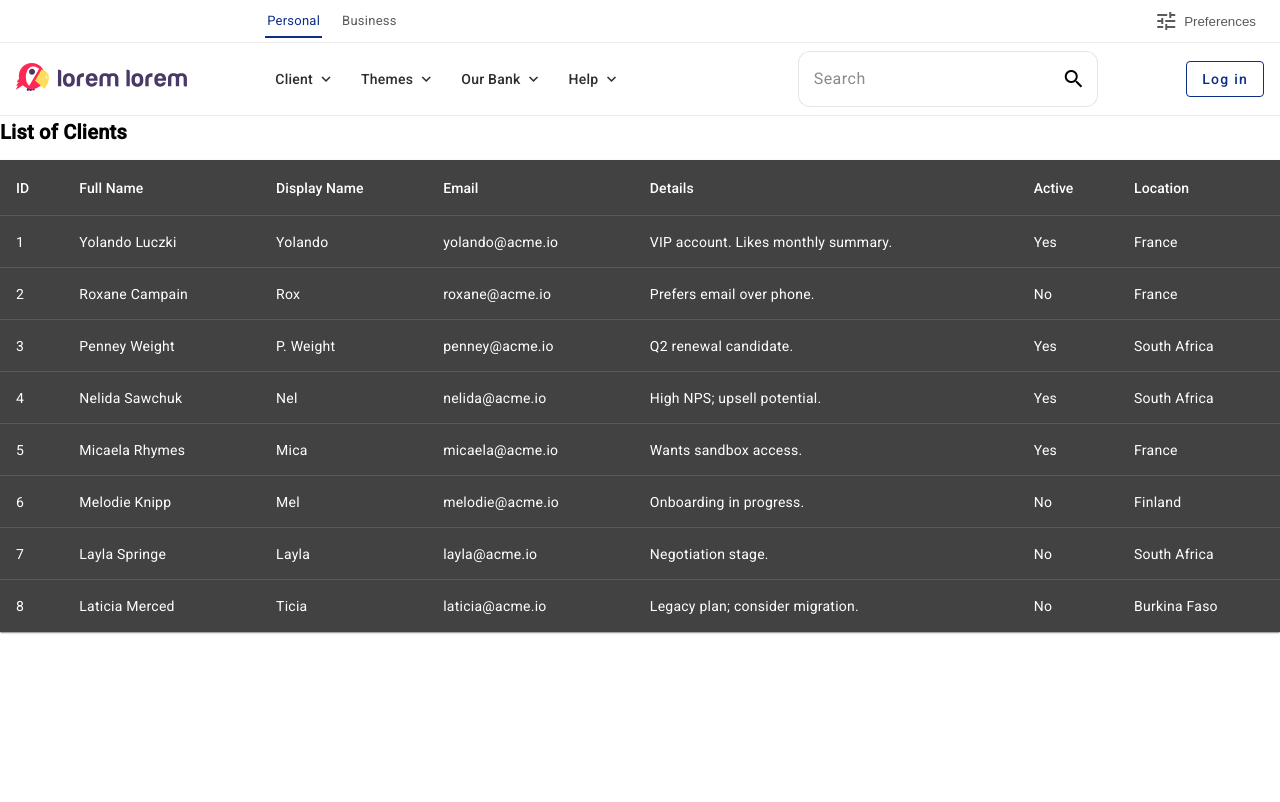
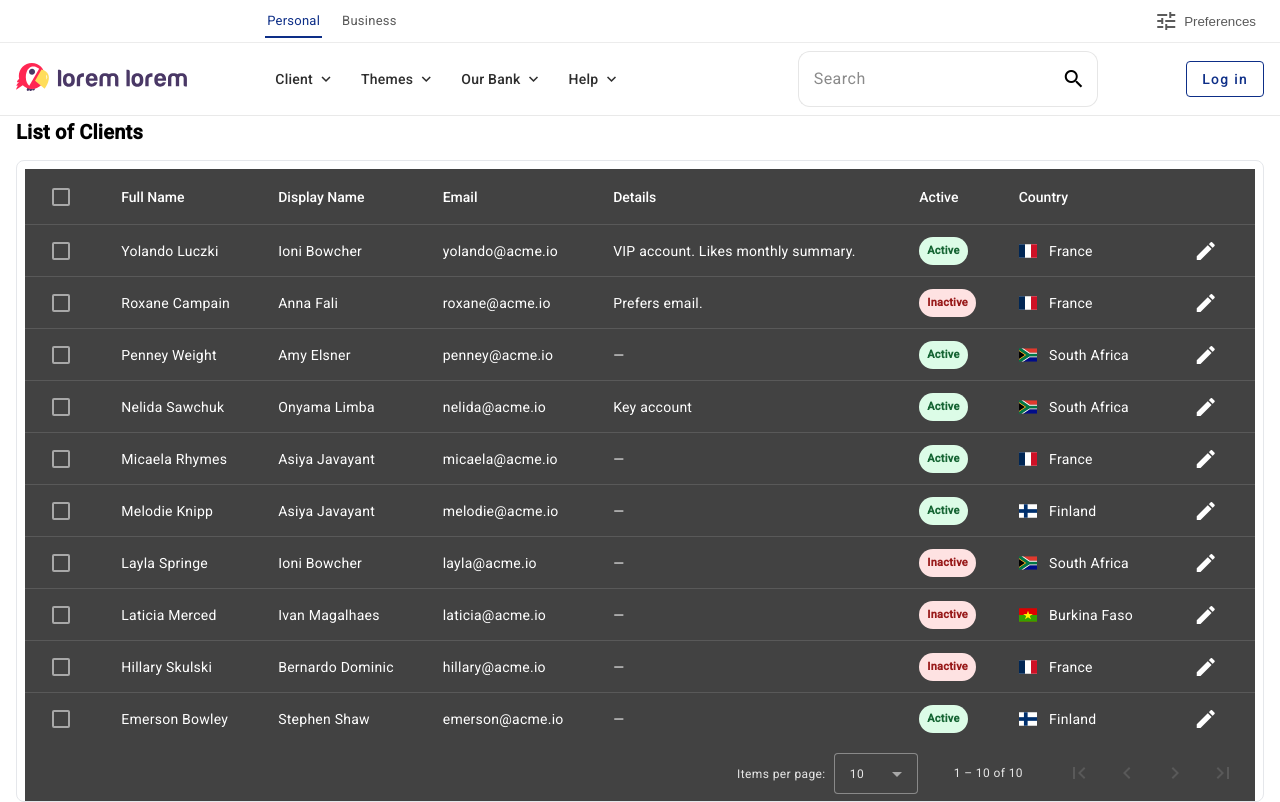
Before and after one commit to furqonajiy/crud-client, an Angular app in the folder fe-angular/: page /client in a window 1280 px wide. Built offline with nearby package versions, Linux system fonts and the light colour scheme.

Commit message:
Show Table component

```diff
--- a/fe-angular/src/app/components/client/client.component.css
+++ b/fe-angular/src/app/components/client/client.component.css
@@ -1,2 +1,33 @@
 .full-width { width: 100%; }
 h2 { margin: 0 0 12px; font-weight: 700; }
+
+.container {
+  max-width: 1280px;
+  margin: 0 auto;
+  padding: 0 16px;
+}
+
+/* ----- Client Table ----- */
+.table-card {
+  background: #fff;
+  border: 1px solid #e5e7eb;
+  border-radius: 8px;
+  padding: 8px 8px 0;
+}
+
+/* Row hover */
+.mat-mdc-row:hover { background: #f9fafb; }
+.mat-column-email { word-break: break-all; }
+
+.chip {
+  font-size: 11px;
+  font-weight: 700;
+  padding: 4px 8px;
+  border-radius: 999px;
+  display: inline-block;
+}
+.chip-active    { background: #dcfce7; color: #166534; }
+.chip-inactive  { background: #fee2e2; color: #991b1b; }
+
+/* ----- Flag ----- */
+.fi { margin-right: 8px; }
--- a/fe-angular/src/app/components/client/client.component.html
+++ b/fe-angular/src/app/components/client/client.component.html
@@ -1,49 +1,82 @@
+<div class="container">
+  <div class="page-header">
     <h2>List of Clients</h2>
+  </div>
 
-<table mat-table [dataSource]="data" class="mat-elevation-z1 full-width">
+  <div class="table-card">
+    <table mat-table [dataSource]="dataSource" matSort>
 
-  <!-- ID -->
-  <ng-container matColumnDef="id">
-    <th mat-header-cell *matHeaderCellDef> ID </th>
-    <td mat-cell *matCellDef="let c"> {{ c.id }} </td>
+      <!-- Select -->
+      <ng-container matColumnDef="select">
+        <th mat-header-cell *matHeaderCellDef>
+          <mat-checkbox (change)="masterToggle()" [checked]="isAllSelected()"
+            [indeterminate]="selection.hasValue() && !isAllSelected()">
+          </mat-checkbox>
+        </th>
+        <td mat-cell *matCellDef="let row">
+          <mat-checkbox (click)="$event.stopPropagation()" (change)="selection.toggle(row)"
+            [checked]="selection.isSelected(row)">
+          </mat-checkbox>
+        </td>
       </ng-container>
 
       <!-- Full Name -->
       <ng-container matColumnDef="fullName">
-    <th mat-header-cell *matHeaderCellDef> Full Name </th>
-    <td mat-cell *matCellDef="let c"> {{ c.fullName }} </td>
+        <th mat-header-cell *matHeaderCellDef mat-sort-header>Full Name</th>
+        <td mat-cell *matCellDef="let row">{{ row.fullName }}</td>
       </ng-container>
 
       <!-- Display Name -->
       <ng-container matColumnDef="displayName">
-    <th mat-header-cell *matHeaderCellDef> Display Name </th>
-    <td mat-cell *matCellDef="let c"> {{ c.displayName }} </td>
+        <th mat-header-cell *matHeaderCellDef mat-sort-header>Display Name</th>
+        <td mat-cell *matCellDef="let row">{{ row.displayName }}</td>
       </ng-container>
 
       <!-- Email -->
       <ng-container matColumnDef="email">
-    <th mat-header-cell *matHeaderCellDef> Email </th>
-    <td mat-cell *matCellDef="let c"> {{ c.email }} </td>
+        <th mat-header-cell *matHeaderCellDef mat-sort-header>Email</th>
+        <td mat-cell *matCellDef="let row">{{ row.email }}</td>
       </ng-container>
 
       <!-- Details -->
       <ng-container matColumnDef="details">
-    <th mat-header-cell *matHeaderCellDef> Details </th>
-    <td mat-cell *matCellDef="let c"> {{ c.details }} </td>
+        <th mat-header-cell *matHeaderCellDef mat-sort-header>Details</th>
+        <td mat-cell *matCellDef="let row">{{ row.details }}</td>
       </ng-container>
 
       <!-- Active -->
       <ng-container matColumnDef="active">
-    <th mat-header-cell *matHeaderCellDef> Active </th>
-    <td mat-cell *matCellDef="let c"> {{ c.active ? 'Yes' : 'No' }} </td>
+        <th mat-header-cell *matHeaderCellDef mat-sort-header>Active</th>
+        <td mat-cell *matCellDef="let row">
+          <span class="chip" [ngClass]="row.active ? 'chip-active' : 'chip-inactive'">
+            {{ row.active ? 'Active' : 'Inactive' }}
+          </span>
+        </td>
       </ng-container>
 
-  <!-- Location -->
-  <ng-container matColumnDef="location">
-    <th mat-header-cell *matHeaderCellDef> Location </th>
-    <td mat-cell *matCellDef="let c"> {{ c.location }} </td>
+      <!-- Country -->
+      <ng-container matColumnDef="country">
+        <th mat-header-cell *matHeaderCellDef mat-sort-header>Country</th>
+        <td mat-cell *matCellDef="let row">
+          <span class="fi" [ngClass]="'fi-' + iso(row.location)"></span>
+          {{ row.location }}
+        </td>
+      </ng-container>
+
+      <!-- Actions -->
+      <ng-container matColumnDef="actions">
+        <th mat-header-cell *matHeaderCellDef></th>
+        <td mat-cell *matCellDef="let row">
+          <button mat-icon-button matTooltip="Edit" (click)="edit(row)">
+            <mat-icon>edit</mat-icon>
+          </button>
+        </td>
       </ng-container>
 
       <tr mat-header-row *matHeaderRowDef="displayedColumns"></tr>
-  <tr mat-row        *matRowDef="let row; columns: displayedColumns;"></tr>
+      <tr mat-row *matRowDef="let row; columns: displayedColumns;"></tr>
     </table>
+
+    <mat-paginator [pageSize]="10" [pageSizeOptions]="[5,10,25]" showFirstLastButtons></mat-paginator>
+  </div>
+</div>
--- a/fe-angular/src/app/components/client/client.component.ts
+++ b/fe-angular/src/app/components/client/client.component.ts
@@ -1,8 +1,15 @@
+import { Component, OnInit, ViewChild } from '@angular/core';
 import { CommonModule } from '@angular/common';
-import { Component, OnInit } from '@angular/core';
-import { MatFormField } from '@angular/material/form-field';
-import { MatIcon } from '@angular/material/icon';
-import { MatTableModule } from '@angular/material/table';
+import { MatTableDataSource, MatTableModule } from '@angular/material/table';
+import { MatSort, MatSortModule } from '@angular/material/sort';
+import { MatPaginator, MatPaginatorModule } from '@angular/material/paginator';
+import { MatFormFieldModule } from '@angular/material/form-field';
+import { MatInputModule } from '@angular/material/input';
+import { MatIconModule } from '@angular/material/icon';
+import { MatCheckboxModule } from '@angular/material/checkbox';
+import { MatButtonModule } from '@angular/material/button';
+import { MatTooltipModule } from '@angular/material/tooltip';
+import { SelectionModel } from '@angular/cdk/collections';
 
 export interface Client {
   id: number;
@@ -14,36 +21,88 @@ export interface Client {
   location: string;
 }
 
-const CLIENTS: Client[] = [
-  { id: 1, fullName: 'Yolando Luczki', displayName: 'Yolando', email: 'yolando@acme.io', details: 'VIP account. Likes monthly summary.', active: true, location: 'France' },
-  { id: 2, fullName: 'Roxane Campain', displayName: 'Rox', email: 'roxane@acme.io', details: 'Prefers email over phone.', active: false, location: 'France' },
-  { id: 3, fullName: 'Penney Weight', displayName: 'P. Weight', email: 'penney@acme.io', details: 'Q2 renewal candidate.', active: true, location: 'South Africa' },
-  { id: 4, fullName: 'Nelida Sawchuk', displayName: 'Nel', email: 'nelida@acme.io', details: 'High NPS; upsell potential.', active: true, location: 'South Africa' },
-  { id: 5, fullName: 'Micaela Rhymes', displayName: 'Mica', email: 'micaela@acme.io', details: 'Wants sandbox access.', active: true, location: 'France' },
-  { id: 6, fullName: 'Melodie Knipp', displayName: 'Mel', email: 'melodie@acme.io', details: 'Onboarding in progress.', active: false, location: 'Finland' },
-  { id: 7, fullName: 'Layla Springe', displayName: 'Layla', email: 'layla@acme.io', details: 'Negotiation stage.', active: false, location: 'South Africa' },
-  { id: 8, fullName: 'Laticia Merced', displayName: 'Ticia', email: 'laticia@acme.io', details: 'Legacy plan; consider migration.', active: false, location: 'Burkina Faso' }
+const DATA: Client[] = [
+  { id: 1,  fullName: 'Yolando Luczki', displayName: 'Ioni Bowcher',   email: 'yolando@acme.io',  details: 'VIP account. Likes monthly summary.', active: true,  location: 'France' },
+  { id: 2,  fullName: 'Roxane Campain', displayName: 'Anna Fali',      email: 'roxane@acme.io',   details: 'Prefers email.',                       active: false, location: 'France' },
+  { id: 3,  fullName: 'Penney Weight',  displayName: 'Amy Elsner',     email: 'penney@acme.io',   details: '—',                                     active: true,  location: 'South Africa' },
+  { id: 4,  fullName: 'Nelida Sawchuk', displayName: 'Onyama Limba',   email: 'nelida@acme.io',   details: 'Key account',                           active: true,  location: 'South Africa' },
+  { id: 5,  fullName: 'Micaela Rhymes', displayName: 'Asiya Javayant', email: 'micaela@acme.io',  details: '—',                                     active: true,  location: 'France' },
+  { id: 6,  fullName: 'Melodie Knipp',  displayName: 'Asiya Javayant', email: 'melodie@acme.io',  details: '—',                                     active: true,  location: 'Finland' },
+  { id: 7,  fullName: 'Layla Springe',  displayName: 'Ioni Bowcher',   email: 'layla@acme.io',    details: '—',                                     active: false, location: 'South Africa' },
+  { id: 8,  fullName: 'Laticia Merced', displayName: 'Ivan Magalhaes', email: 'laticia@acme.io',  details: '—',                                     active: false, location: 'Burkina Faso' },
+  { id: 9,  fullName: 'Hillary Skulski',displayName: 'Bernardo Dominic',email:'hillary@acme.io',  details: '—',                                     active: false, location: 'France' },
+  { id:10,  fullName: 'Emerson Bowley', displayName: 'Stephen Shaw',   email: 'emerson@acme.io',  details: '—',                                     active: true,  location: 'Finland' },
 ];
 
 @Component({
   selector: 'app-client',
   standalone: true,
-  imports: [CommonModule, MatTableModule, MatFormField, MatIcon],
+  imports: [
+    CommonModule,
+    MatTableModule, MatSortModule, MatPaginatorModule,
+    MatFormFieldModule, MatInputModule, MatIconModule,
+    MatCheckboxModule, MatButtonModule, MatTooltipModule
+  ],
   templateUrl: './client.component.html',
-  styleUrl: './client.component.css'
+  styleUrls: ['./client.component.css']
 })
 export class ClientComponent implements OnInit {
-  displayedColumns: (keyof Client)[] = [
-    'id', 'fullName', 'displayName', 'email', 'details', 'active', 'location'
-  ];
-  data: Client[] = CLIENTS;
+  displayedColumns = ['select', 'fullName', 'displayName', 'email', 'details', 'active', 'country', 'actions'];
+  dataSource = new MatTableDataSource<Client>(DATA);
+  selection = new SelectionModel<Client>(true, []);
+
+  @ViewChild(MatSort, { static: true }) sort!: MatSort;
+  @ViewChild(MatPaginator, { static: true }) paginator!: MatPaginator;
 
   ngOnInit(): void {
-    this.getAllClients()
+    this.dataSource.sort = this.sort;
+    this.dataSource.paginator = this.paginator;
+
+    this.dataSource.sortingDataAccessor = (row, col) => {
+      switch (col) {
+        case 'fullName': return row.fullName.toLowerCase();
+        case 'displayName': return row.displayName.toLowerCase();
+        case 'email': return row.email.toLowerCase();
+        case 'details': return row.details?.toLowerCase() ?? '';
+        case 'active': return row.active ? 1 : 0;
+        case 'country': return row.location.toLowerCase();
+        default: return (row as any)[col];
+      }
+    };
+
+    this.dataSource.filterPredicate = (row, filter) => {
+      const text = (row.fullName + ' ' + row.displayName + ' ' + row.email + ' ' +
+                    row.details + ' ' + row.location + ' ' + (row.active ? 'active' : 'inactive')).toLowerCase();
+      return text.includes(filter.trim().toLowerCase());
+    };
   }
 
-  getAllClients() {
-    console.log('Get All Client')
-    this.data = CLIENTS;
+  applyFilter(value: string) {
+    this.dataSource.filter = value;
+    if (this.dataSource.paginator) this.dataSource.paginator.firstPage();
+  }
+
+  // selection
+  isAllSelected() {
+    const numSelected = this.selection.selected.length;
+    const numRows = this.dataSource.data.length;
+    return numSelected === numRows;
+  }
+  masterToggle() {
+    this.isAllSelected()
+      ? this.selection.clear()
+      : this.dataSource.data.forEach(r => this.selection.select(r));
+  }
+
+  edit(row: Client) {
+    alert(`Edit: ${row.fullName} (${row.email})`);
+  }
+
+  // country → ISO2 for flag-icons
+  iso(country: string): string {
+    const map: Record<string, string> = {
+      'France': 'fr', 'Finland': 'fi', 'South Africa': 'za', 'Burkina Faso': 'bf'
+    };
+    return map[country] ?? 'xx';
   }
 }
```
Lines whose indentation alone changed are shown as unchanged.
